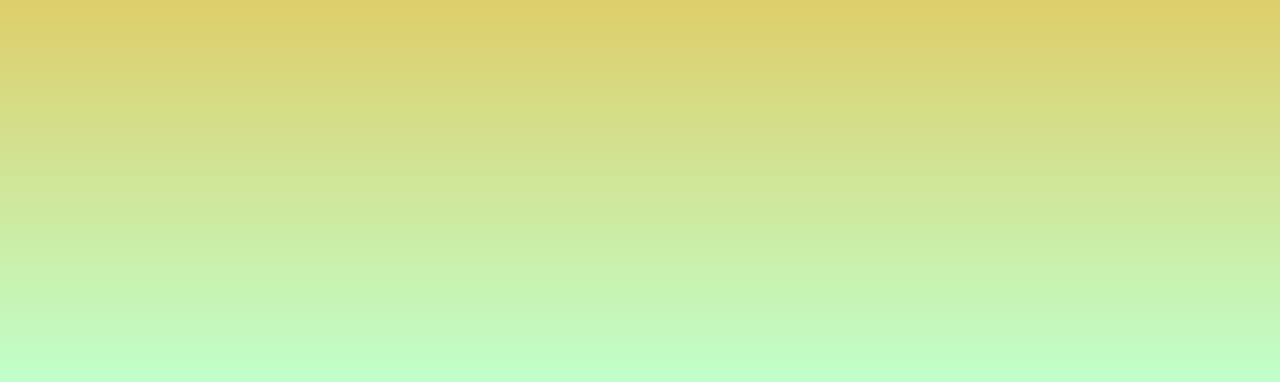
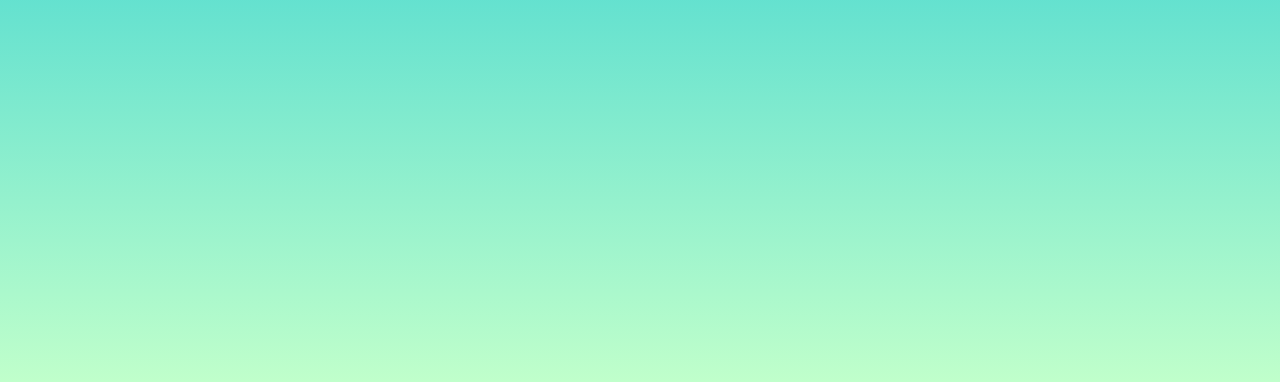
Before and after one commit to souljazzfunk/Emoji, a plain HTML site: page index.html in a window 1280 px wide. Shown: the part 418-800 px from the top of the page. Drawn offline with nearby package versions, Linux system fonts and the light colour scheme; a web font is replaced by a local one.

Commit message:
change bg color

```diff
--- a/index.css
+++ b/index.css
@@ -5,7 +5,7 @@ html {
 
 body {
     padding: 10px;
-    background-image: linear-gradient(to top, #c0FFCB, #ff9900);
+    background-image: linear-gradient(to top, #c0FFCB, #00c1d4);
     text-align: center;
 }
 
```
